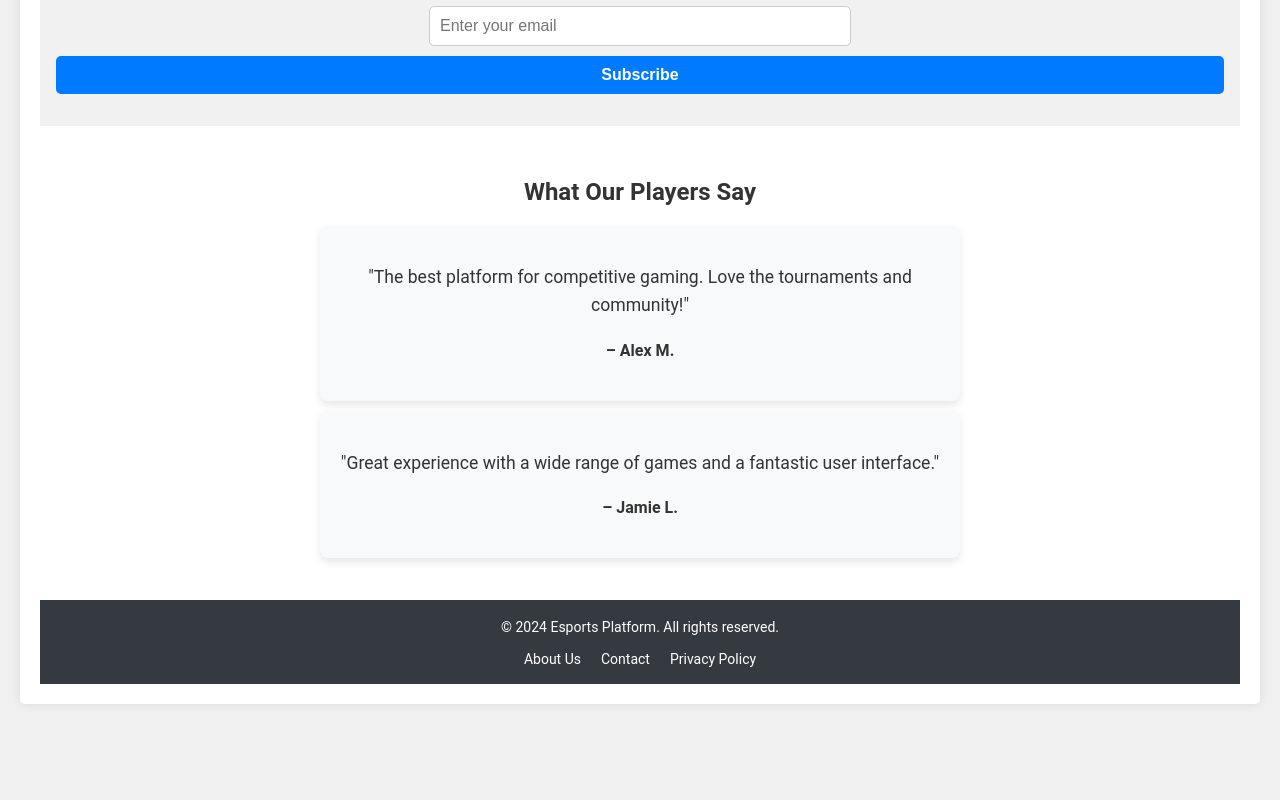
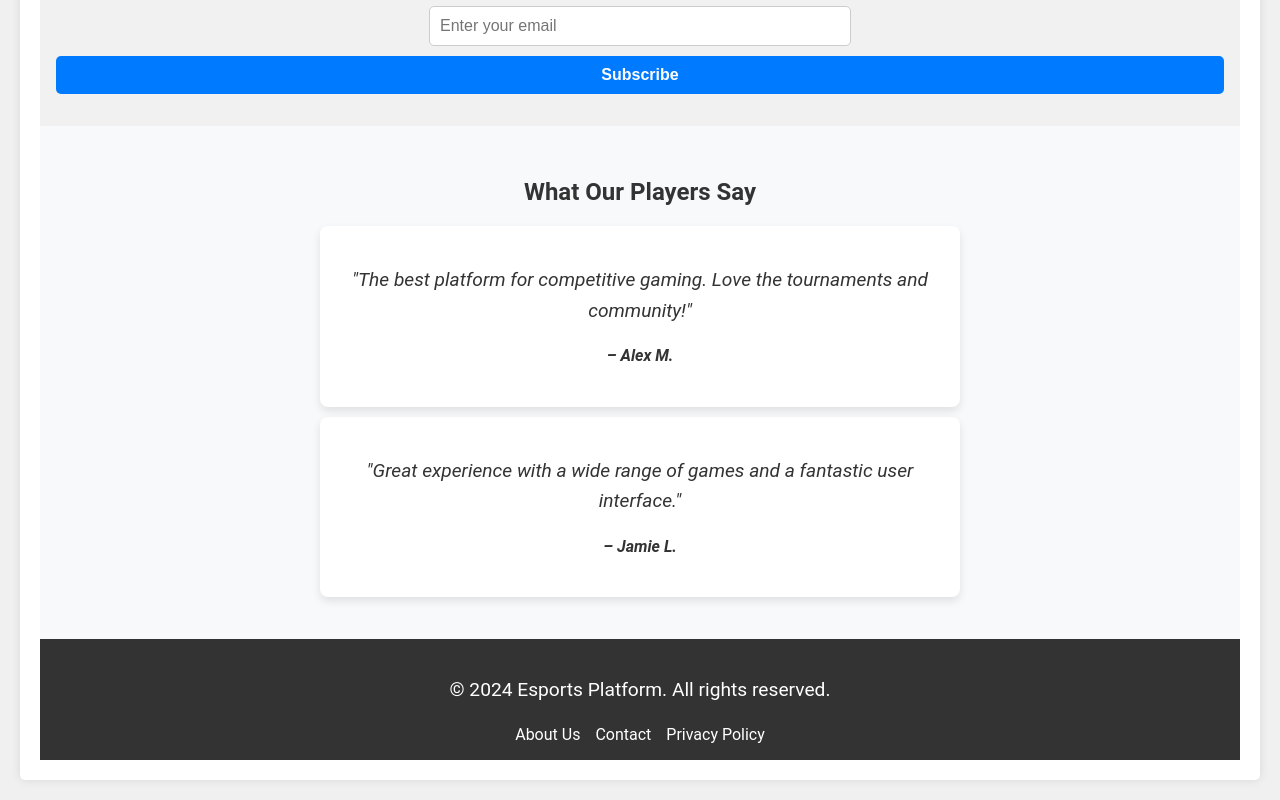
Before and after one commit to Nikhil170404/Containders.io, a React (Create React App) app: page / in a window 1280 px wide. Shown: the part 2278-3078 px from the top of the page. Before the commit the page ends 3002 px from the top, so only its background shows below. Built offline with nearby package versions, Linux system fonts and the light colour scheme.

Commit message:
first commit

```diff
--- a/public/index.html
+++ b/public/index.html
@@ -24,7 +24,7 @@
       work correctly both with client-side routing and a non-root public URL.
       Learn how to configure a non-root public URL by running `npm run build`.
     -->
-    <title>React App</title>
+    <title>Rise Underdog</title>
   </head>
   <body>
     <noscript>You need to enable JavaScript to run this app.</noscript>
--- a/src/components/Community/Community.js
+++ b/src/components/Community/Community.js
@@ -145,7 +145,6 @@ const Community = () => {
   const [posts, setPosts] = useState([]);
   const [loading, setLoading] = useState(false);
   const [modalOpen, setModalOpen] = useState(false);
-  const [selectedPost, setSelectedPost] = useState(null);
   const [editingPost, setEditingPost] = useState(null);
 
   useEffect(() => {
--- a/src/components/LandingPage/LandingPage.css
+++ b/src/components/LandingPage/LandingPage.css
@@ -87,7 +87,7 @@ body {
   box-shadow: 0 4px 8px rgba(0, 0, 0, 0.1);
   padding: 20px;
   margin: 10px;
-  width: 280px; /* Adjusted width */
+  width: 280px;
   text-align: center;
   transition: transform 0.3s ease, box-shadow 0.3s ease;
 }
@@ -205,155 +205,86 @@ body {
 
 /* Testimonials Section */
 .testimonials {
-  background-color: #fff;
+  background-color: #f8f9fa;
   padding: 2rem 1rem;
   text-align: center;
 }
 
 .testimonial-card {
-  background-color: #f8f9fa;
+  background-color: #fff;
   border-radius: 8px;
+  box-shadow: 0 4px 8px rgba(0, 0, 0, 0.1);
   padding: 20px;
   margin: 10px auto;
   max-width: 600px;
-  box-shadow: 0 4px 8px rgba(0, 0, 0, 0.1);
-}
-
-.testimonial-card p {
-  font-size: 1.1rem;
-  margin-bottom: 10px;
+  font-style: italic;
 }
 
 .testimonial-card h4 {
-  font-size: 1rem;
-  color: #333;
+  margin-top: 15px;
+  font-weight: bold;
 }
 
-/* Footer Section */
+/* Footer */
 .footer {
-  background-color: #343a40;
+  background-color: #333;
   color: #fff;
   padding: 1rem;
   text-align: center;
 }
 
-.footer p {
-  margin: 0;
-  font-size: 0.875rem;
-}
-
 .footer-links {
+  display: flex;
+  justify-content: center;
+  gap: 15px;
   margin-top: 10px;
 }
 
 .footer-link {
   color: #fff;
   text-decoration: none;
-  margin: 0 10px;
-  font-size: 0.875rem;
+  transition: color 0.3s ease;
 }
 
 .footer-link:hover {
-  text-decoration: underline;
+  color: #007bff;
 }
 
 /* Animations */
 @keyframes fadeIn {
-  from {
-    opacity: 0;
-  }
-  to {
-    opacity: 1;
-  }
+  from { opacity: 0; transform: translateY(10px); }
+  to { opacity: 1; transform: translateY(0); }
 }
 
-/* Responsive Design */
+/* Media Queries for Responsive Design */
 @media (max-width: 768px) {
-  .hero-section {
-    height: auto;
-    padding: 20px;
-  }
-
   .hero-section h1 {
     font-size: 2.5rem;
   }
 
-  .hero-section p {
-    font-size: 1.25rem;
-  }
-
-  .cta-buttons {
-    flex-direction: column;
-  }
-
-  .cta-button {
-    margin: 10px 0;
-    padding: 0.5rem 1.5rem;
-  }
-
   .info-section {
     flex-direction: column;
-    align-items: center;
   }
 
   .info-card {
     width: 90%;
-    max-width: 500px;
+    margin: 10px auto;
+  }
+
+  .cta-button {
+    margin: 1rem 0;
+    width: 80%;
   }
 
   .game-card {
-    width: 90%;
-    max-width: 500px;
+    flex-direction: column;
   }
 
   .newsletter-form {
-    flex-direction: column;
-    gap: 10px;
-    width: 100%;
-  }
-
-  .newsletter-form input,
-  .newsletter-form button {
-    max-width: 100%;
-    margin: 0 auto;
+    width: 90%;
   }
 
   .testimonial-card {
     width: 90%;
-    max-width: 500px;
-    margin: 0 auto;
   }
 }
-
-@media (max-width: 480px) {
-  .hero-section h1 {
-    font-size: 2rem;
-  }
-
-  .hero-section p {
-    font-size: 1rem;
-  }
-
-  .info-card {
-    width: 100%;
-    max-width: 400px;
-    margin: 10px auto;
-  }
-
-  .game-card {
-    width: 100%;
-    max-width: 400px;
-    margin: 10px auto;
-  }
-
-  .newsletter-form input,
-  .newsletter-form button {
-    max-width: 100%;
-  }
-
-  .testimonial-card {
-    width: 100%;
-    max-width: 400px;
-    margin: 10px auto;
-  }
-}
--- a/src/components/LandingPage/LandingPage.js
+++ b/src/components/LandingPage/LandingPage.js
@@ -1,7 +1,9 @@
-import React from 'react';
+import React, { Suspense } from 'react';
 import './LandingPage.css';
 import { FontAwesomeIcon } from '@fortawesome/react-fontawesome';
-import { faTrophy, faGamepad, faUsers, faStar, faEnvelope } from '@fortawesome/free-solid-svg-icons';
+import { faTrophy, faGamepad, faUsers } from '@fortawesome/free-solid-svg-icons';
+
+const LazyImage = React.lazy(() => import('./LazyImage'));
 
 const LandingPage = () => {
   return (
@@ -10,8 +12,8 @@ const LandingPage = () => {
         <h1>Welcome to the Ultimate Esports Platform</h1>
         <p>Experience thrilling esports tournaments and join a global gaming community.</p>
         <div className="cta-buttons">
-          <a href="/register" className="cta-button primary">Get Started</a>
-          <a href="/learn-more" className="cta-button secondary">Learn More</a>
+          <a href="/register" className="cta-button primary" aria-label="Get Started">Get Started</a>
+          <a href="/learn-more" className="cta-button secondary" aria-label="Learn More">Learn More</a>
         </div>
       </section>
 
@@ -36,11 +38,13 @@ const LandingPage = () => {
       <section className="game-of-the-week">
         <h2>Game of the Week</h2>
         <div className="game-card">
-          <img src="/src/game-of-the-week.jpg" alt="Game of the Week" className="game-image" />
+          <Suspense fallback={<div>Loading...</div>}>
+            <LazyImage src="/src/game-of-the-week.jpg" alt="Game of the Week" className="game-image" />
+          </Suspense>
           <div className="game-info">
             <h3>Battle Royale Legends</h3>
             <p>Join the most exciting game of the week and compete for amazing rewards!</p>
-            <a href="/game-of-the-week" className="cta-button primary">Play Now</a>
+            <a href="/game-of-the-week" className="cta-button primary" aria-label="Play Now">Play Now</a>
           </div>
         </div>
       </section>
@@ -49,8 +53,8 @@ const LandingPage = () => {
         <h2>Stay Updated</h2>
         <p>Sign up for our newsletter to receive exclusive updates and offers.</p>
         <form className="newsletter-form">
-          <input type="email" placeholder="Enter your email" required />
-          <button type="submit" className="cta-button primary">Subscribe</button>
+          <input type="email" placeholder="Enter your email" required aria-label="Enter your email" />
+          <button type="submit" className="cta-button primary" aria-label="Subscribe">Subscribe</button>
         </form>
       </section>
 
@@ -69,8 +73,8 @@ const LandingPage = () => {
       <footer className="footer">
         <p>&copy; 2024 Esports Platform. All rights reserved.</p>
         <div className="footer-links">
-          <a href="/about" className="footer-link">About Us</a>
-          <a href="/contact" className="footer-link">Contact</a>
+          <a href="/aboutus" className="footer-link">About Us</a>
+          <a href="/contactus" className="footer-link">Contact</a>
           <a href="/privacy" className="footer-link">Privacy Policy</a>
         </div>
       </footer>
--- /dev/null
+++ b/src/components/LandingPage/LazyImage.js
@@ -0,0 +1,9 @@
+import React from 'react';
+
+const LazyImage = ({ src, alt, className }) => {
+  return (
+    <img src={src} alt={alt} className={className} loading="lazy" />
+  );
+};
+
+export default LazyImage;
```
Also changed, not shown: 1 other file (tests, documents, lock files or other folders).
